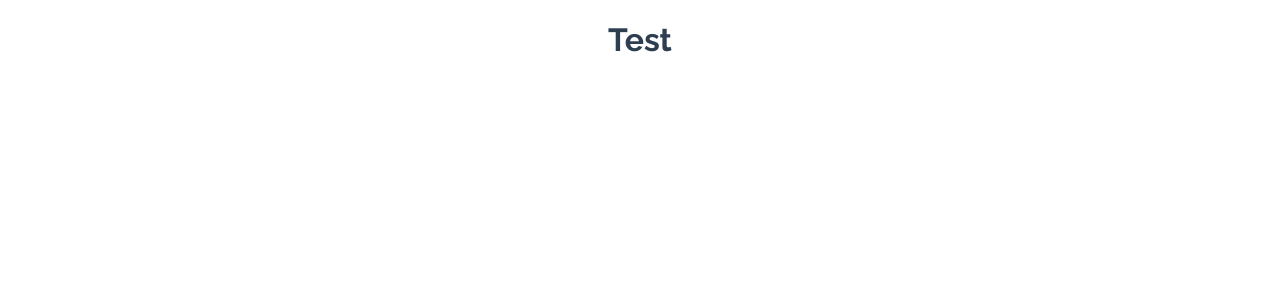
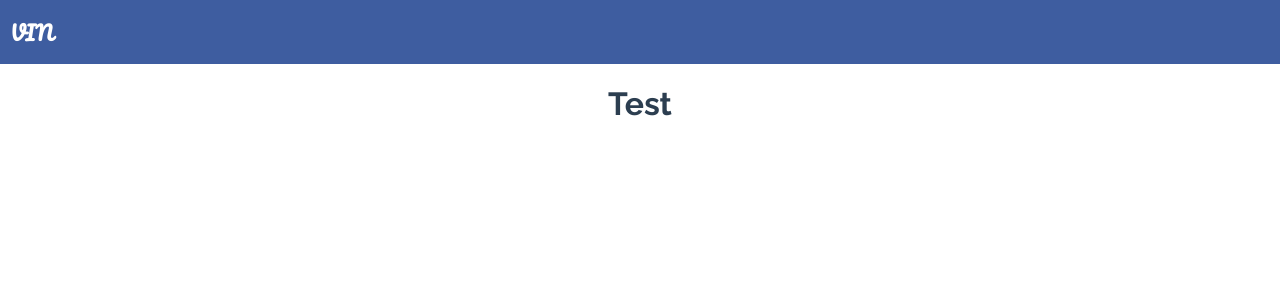
Before and after one commit to AndreasDeveloper/vin-todo, a Vue app: page / in a window 1280 px wide. Shown: the top 300 px of the page. Built offline with nearby package versions, Linux system fonts and the light colour scheme.

Commit message:
Added new font family. Create sample navbar.

```diff
--- a/public/index.html
+++ b/public/index.html
@@ -4,7 +4,7 @@
     <meta charset="utf-8">
     <meta http-equiv="X-UA-Compatible" content="IE=edge">
     <meta name="viewport" content="width=device-width,initial-scale=1.0">
-    <link href="https://fonts.googleapis.com/css2?family=Raleway:wght@300;400;500;600;700&display=swap" rel="stylesheet">
+    <link href="https://fonts.googleapis.com/css2?family=Raleway:wght@300;400;500;600;700&family=Pacifico&display=swap" rel="stylesheet">
     <link rel="icon" href="<%= BASE_URL %>favicon.ico">
     <title><%= htmlWebpackPlugin.options.title %></title>
   </head>
--- a/src/App.vue
+++ b/src/App.vue
@@ -1,9 +1,19 @@
 <template>
   <div id="app">
-
+    <Navbar />
     <router-view/>
   </div>
 </template>
+
+<script>
+import Navbar from './components/core/Navbar';
+
+export default {
+  components: {
+    Navbar
+  }
+}
+</script>
 
 <style lang="scss">
 #app {
@@ -13,4 +23,8 @@
   text-align: center;
   color: #2c3e50;
 }
+body {
+  padding: 0;
+  margin: 0;
+}
 </style>
--- /dev/null
+++ b/src/components/core/Navbar.vue
@@ -0,0 +1,36 @@
+<template>
+    <div class="navbar-wrap">
+        <div class="navbar-wrap__content">
+            <span>Vin</span>
+        </div>
+    </div>
+</template>
+
+<script>
+export default {
+    name: 'Navbar'
+}
+</script>
+
+<style lang="scss" scoped>
+.navbar-wrap {
+    background-color: rgb(62, 93, 160);
+    font-family: 'Pacifico', cursive;
+    min-height: 8vh;
+    width: 100%;
+    &__content {
+        display: flex;
+        justify-content: space-between;
+        align-items: center;
+        min-height: inherit;
+        padding: 0 10px;
+        span {
+            color: #fff;
+            cursor: pointer;
+            font-size: 20px;
+            font-weight: bold;
+            text-transform: uppercase;
+        }
+    }
+}
+</style>
```
